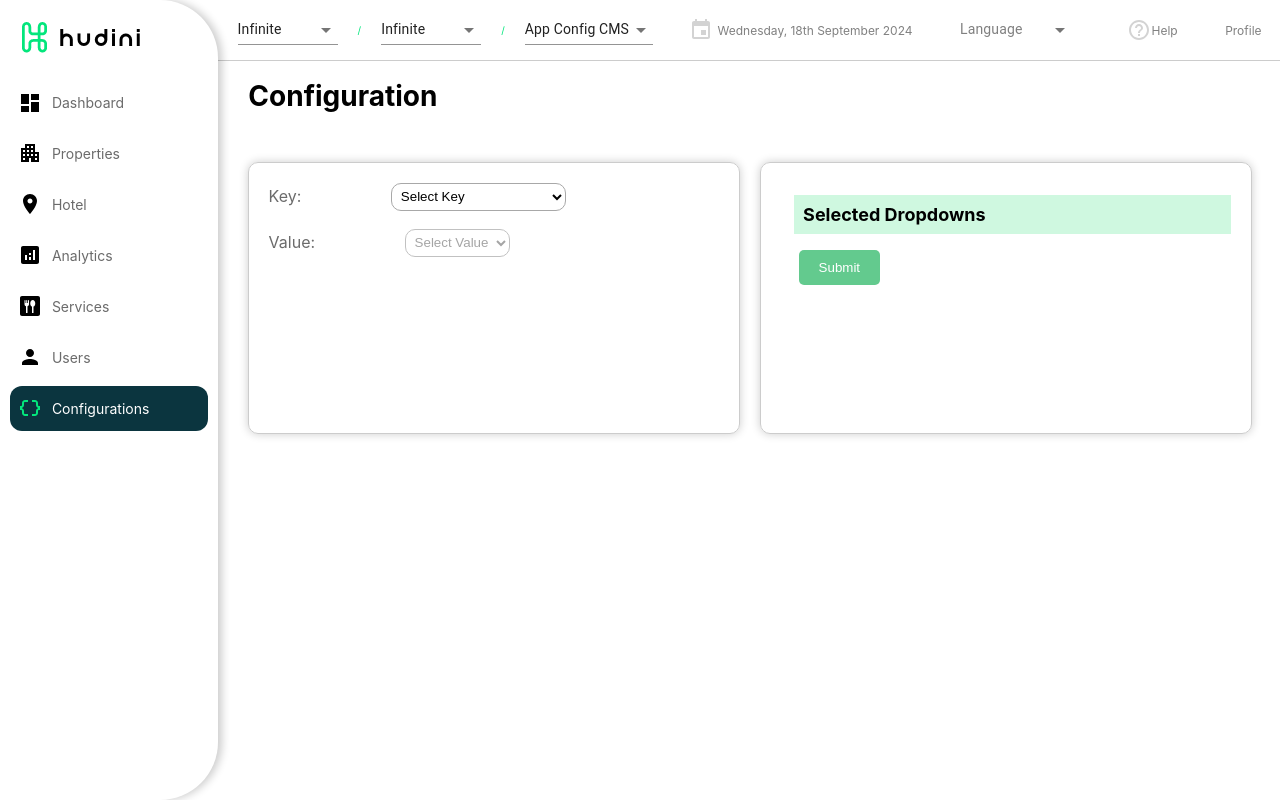
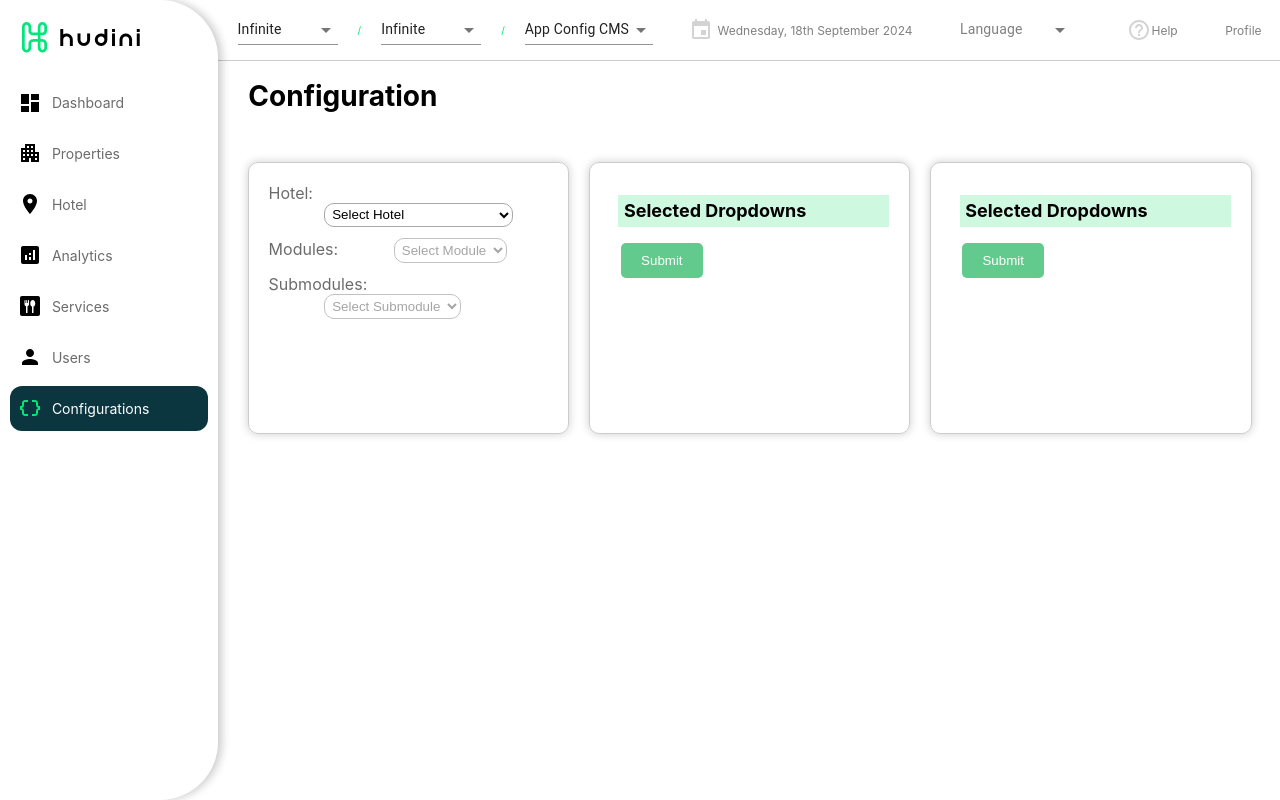
Before and after one commit to SudheermNair/Configure, a React (Create React App) app in the folder configdemo/: page / in a window 1280 px wide. Both pictures are taken after a click on the item "Configurations". Built offline with nearby package versions, Linux system fonts and the light colour scheme.

Commit message:
conditional rendering

```diff
--- a/configdemo/src/App.jsx
+++ b/configdemo/src/App.jsx
@@ -10,6 +10,11 @@ import { useState } from "react";
 function App() {
   const [isConfigActive, setIsConfigActive] = useState(false);
   const [selectedDropdowns, setSelectedDropdowns] = useState([]);
+  const [currentView, setCurrentView] = useState("fieldModules");
+
+  const handleSubmit = () => {
+    setCurrentView("addConfig");
+  };
 
   const handleDropdownChange = (value) => {
     if (!selectedDropdowns.includes(value)) {
@@ -23,22 +28,35 @@ function App() {
         <Sidebar setIsConfigActive={setIsConfigActive} />
         <div className="field-container">
         <Navbar />
-        <h1>Configuration</h1>
-        <div className="field-modules-container">
+        {currentView === "fieldModules" && (
+          <>
+                  <h1>Configuration</h1>
+
+          <div className="field-modules-container">
           {isConfigActive && (
            <>
-                {/* <FieldModules onDropdownChange={handleDropdownChange} />
+                <FieldModules onDropdownChange={handleDropdownChange} />
                 <FieldSelected
                   selectedDropdowns={selectedDropdowns}
                   setSelectedDropdowns={setSelectedDropdowns}
-                /> */}
-
+                  handleSubmit={handleSubmit}
+                />
+              </>
+          )}
+        </div>
+        </>
+        )}
+        {currentView === "addConfig" && (
+          <>
+                  <h1>Configuration</h1>
+                  <div className="field-modules-container">
                 <AddConfig onDropdownChange={handleDropdownChange} />
                 <SelectConfig selectedDropdowns={selectedDropdowns}
                  setSelectedDropdowns={setSelectedDropdowns} />
+              </div>
               </>
-          )}
-        </div>
+        )}
+
         </div>
       </div>
     </div>
--- a/configdemo/src/components/AddConfig/addConfig.js
+++ b/configdemo/src/components/AddConfig/addConfig.js
@@ -60,9 +60,8 @@ const AddConfig = ({ onDropdownChange }) => {
         });
         handleDropdownChange("value", valueName);
 
-        // Reset selected key and value to make key dropdown active again
-        handleDropdownChange("key", ""); // Reset key
-        handleDropdownChange("value", ""); // Reset value
+        handleDropdownChange("key", "");
+        handleDropdownChange("value", "");
       }
     }
   };
--- a/configdemo/src/components/screens/fieldSelected.js
+++ b/configdemo/src/components/screens/fieldSelected.js
@@ -1,7 +1,11 @@
 import React from "react";
 import "./styles.scss";
 
-const FieldSelected = ({ selectedDropdowns, setSelectedDropdowns }) => {
+const FieldSelected = ({
+  selectedDropdowns,
+  setSelectedDropdowns,
+  handleSubmit,
+}) => {
   const removeModule = (index) => {
     const updatedModules = selectedDropdowns.filter((_, i) => i !== index);
     setSelectedDropdowns(updatedModules);
@@ -19,11 +23,11 @@ const FieldSelected = ({ selectedDropdowns, setSelectedDropdowns }) => {
     }
   };
 
-  const handleSubmit = () => {
+  const handleSubmission = () => {
     if (selectedDropdowns.length === 0) {
       alert("Please add an item to submit!");
     } else {
-      alert("Submitted!");
+      handleSubmit();
     }
   };
 
@@ -39,14 +43,18 @@ const FieldSelected = ({ selectedDropdowns, setSelectedDropdowns }) => {
               {item}
               <button
                 onClick={() => handleClose(item)}
-              style={{ marginRight: "10%", border: "none", cursor: "pointer" }}
+                style={{
+                  marginRight: "10%",
+                  border: "none",
+                  cursor: "pointer",
+                }}
               >
                 &times;
               </button>
             </li>
           ))}
         </ul>
-      <button onClick={handleSubmit}>Submit</button>
+        <button onClick={handleSubmission}>Submit</button>
       </div>
       <>
         <div className="field-selected">
```
Lines whose indentation alone changed are shown as unchanged.
